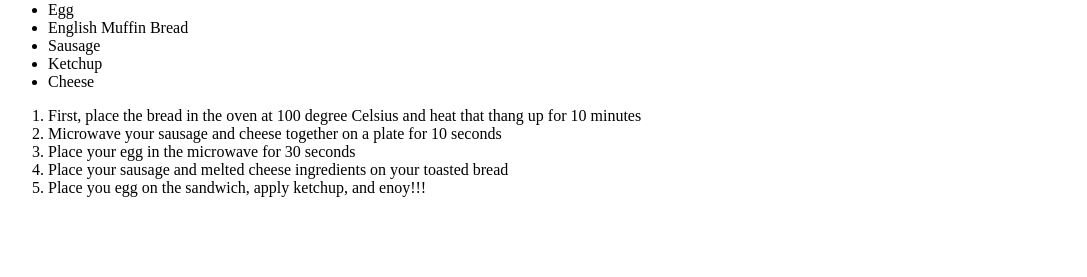
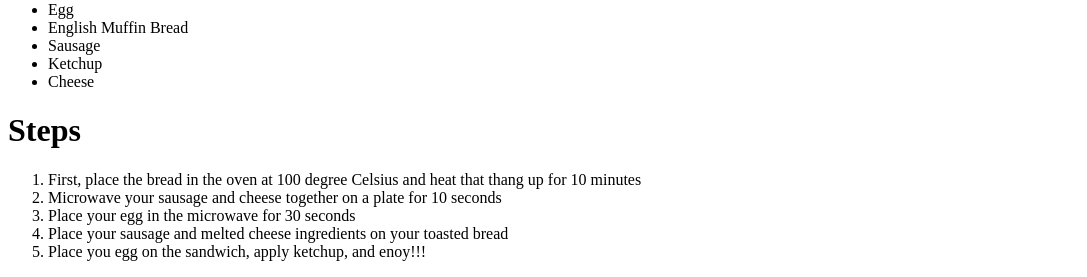
Before and after one commit to enriquemanzo/odin-recipes, a plain HTML site: page recipes/engmuffin.html in a window 1280 px wide. Shown: the part 716-993 px from the top of the page, without its empty margins (0-1087 px from the left). Before the commit the page ends 929 px from the top, so only its background shows below. Drawn offline with Linux system fonts and the light colour scheme.

Commit message:
Add steps header in pizza and english muffin recipes

```diff
--- a/recipes/engmuffin.html
+++ b/recipes/engmuffin.html
@@ -20,6 +20,7 @@
       <li>Ketchup
       <li>Cheese
     </ul>
+    <h1>Steps</h1>
     <ol>
       <li>First, place the bread in the oven at 100 degree Celsius and heat that thang up for 10 minutes
       <li>Microwave your sausage and cheese together on a plate for 10 seconds
```
Also changed, not shown: recipes/pizza.html (+1 -0 lines).
